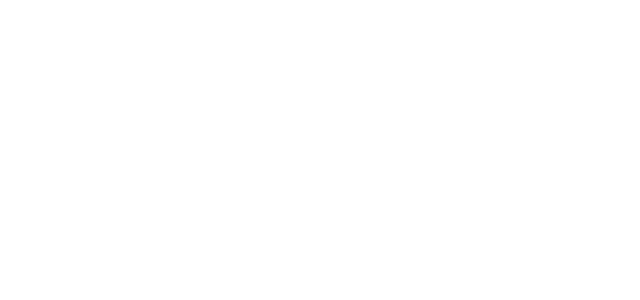
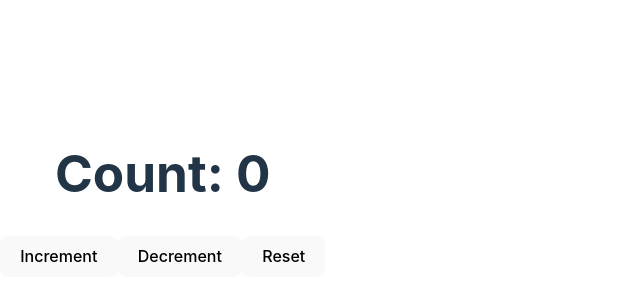
Before and after one commit to PRABHAT1SHUKLA/test-playground, a React (Vite) app: page /counter in a window 1280 px wide. Before the commit this address had no page. Shown: the part 206-506 px from the top of the page, without its empty margins (0-640 px from the left). Built offline with nearby package versions, Linux system fonts and the light colour scheme.

Commit message:
feat: counter component added for testing zustand state

```diff
--- a/src/App.tsx
+++ b/src/App.tsx
@@ -3,6 +3,7 @@
 import Signup from "./components/signup";
 import Signin from "./components/signin";
 import LandingPage from "./components/LandingPage";
+import Counter from "./components/counter";
 
 function App() {
   return (
@@ -12,6 +13,7 @@
         <Route path="/signup" element={<Signup />} />
         <Route path="/signin" element={<Signin />} />
         <Route path="/landing" element={<LandingPage/>} />
+        <Route path="/counter" element={<Counter/>}/>
       </Routes>
     </Router>
   );
--- a/src/components/counter.tsx
+++ b/src/components/counter.tsx
@@ -0,0 +1,18 @@
+import React from 'react';
+import useCounterStore from '../store/store';
+
+const Counter: React.FC = () => {
+  // Access state and actions from the store
+  const { count, increment, decrement, reset } = useCounterStore();
+
+  return (
+    <div style={{ textAlign: 'center' }}>
+      <h1>Count: {count}</h1>
+      <button onClick={increment}>Increment</button>
+      <button onClick={decrement}>Decrement</button>
+      <button onClick={reset}>Reset</button>
+    </div>
+  );
+};
+
+export default Counter;
```
